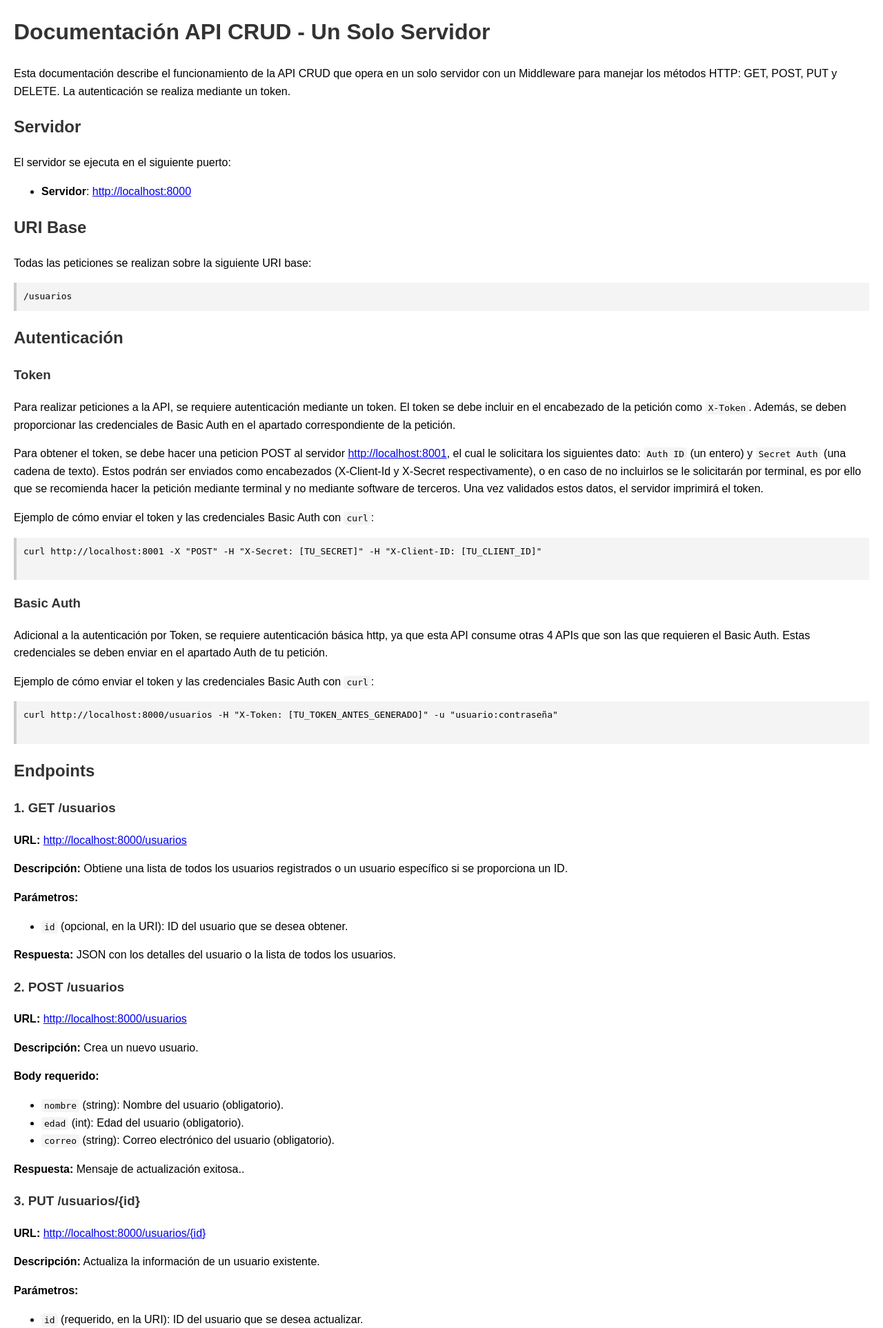
After one commit to brandonghostbull044/ADIP, a PHP site: page /usuarios/docs/one_server.doc.php in a window 1280 px wide. The commit adds this page. Shown: the top 1926 px of the page at 69% size. Run offline with PHP 8.4, Linux system fonts and the light colour scheme.

Commit message:
update/CRUD/V2

```diff
--- /dev/null
+++ b/Examenes/CRUD/docs/one_server.doc.php
@@ -0,0 +1,118 @@
+<?php
+header("Content-Type: text/html; charset=UTF-8");
+echo '
+<!DOCTYPE html>
+<html lang="es">
+<head>
+    <meta charset="UTF-8">
+    <meta name="viewport" content="width=device-width, initial-scale=1.0">
+    <title>Documentación API CRUD - Un Solo Servidor</title>
+    <style>
+        body { font-family: Arial, sans-serif; line-height: 1.6; margin: 20px; }
+        h1, h2, h3 { color: #333; }
+        pre { background: #f4f4f4; padding: 10px; border-left: 4px solid #ccc; }
+        code { background: #f4f4f4; padding: 2px 4px; border-radius: 4px; }
+    </style>
+</head>
+<body>
+    <h1>Documentación API CRUD - Un Solo Servidor</h1>
+    <p>Esta documentación describe el funcionamiento de la API CRUD que opera en un solo servidor con un Middleware para manejar los métodos HTTP: GET, POST, PUT y DELETE. La autenticación se realiza mediante un token.</p>
+
+    <h2>Servidor</h2>
+    <p>El servidor se ejecuta en el siguiente puerto:</p>
+    <ul>
+        <li><strong>Servidor</strong>: <a href="http://localhost:8000" target="_blank">http://localhost:8000</a></li>
+    </ul>
+
+    <h2>URI Base</h2>
+    <p>Todas las peticiones se realizan sobre la siguiente URI base:</p>
+    <pre>/usuarios</pre>
+
+    <h2>Autenticación</h2>
+    <h3>Token</h3>
+    <p>Para realizar peticiones a la API, se requiere autenticación mediante un token. El token se debe incluir en el encabezado de la petición como <code>X-Token</code>. Además, se deben proporcionar las credenciales de Basic Auth en el apartado correspondiente de la petición.</p>
+    <p>Para obtener el token, se debe hacer una peticion POST al servidor <a href="http://localhost:8001">http://localhost:8001</a>, el cual le solicitara los siguientes dato: <code>Auth ID</code> (un entero) y <code>Secret Auth</code> (una cadena de texto). Estos podrán ser enviados como encabezados (X-Client-Id y X-Secret respectivamente), o en caso de no incluirlos se le solicitarán por terminal, es por ello que se recomienda hacer la petición mediante terminal y no mediante software de terceros. Una vez validados estos datos, el servidor imprimirá el token.</p>
+    <p>Ejemplo de cómo enviar el token y las credenciales Basic Auth con <code>curl</code>:</p>
+    <pre>
+curl http://localhost:8001 -X "POST" -H "X-Secret: [TU_SECRET]" -H "X-Client-ID: [TU_CLIENT_ID]"
+    </pre>
+
+    <h3>Basic Auth</h3>
+    <p>Adicional a la autenticación por Token, se requiere autenticación básica http, ya que esta API consume otras 4 APIs que son las que requieren el Basic Auth. Estas credenciales se deben enviar en el apartado Auth de tu petición.</p>
+    <p>Ejemplo de cómo enviar el token y las credenciales Basic Auth con <code>curl</code>:</p>
+    <pre>
+curl http://localhost:8000/usuarios -H "X-Token: [TU_TOKEN_ANTES_GENERADO]" -u "usuario:contraseña"
+    </pre>
+
+    <h2>Endpoints</h2>
+    <h3>1. GET /usuarios</h3>
+    <p><strong>URL:</strong> <a href="http://localhost:8000/usuarios" target="_blank">http://localhost:8000/usuarios</a></p>
+    <p><strong>Descripción:</strong> Obtiene una lista de todos los usuarios registrados o un usuario específico si se proporciona un ID.</p>
+    <p><strong>Parámetros:</strong></p>
+    <ul>
+        <li><code>id</code> (opcional, en la URI): ID del usuario que se desea obtener.</li>
+    </ul>
+    <p><strong>Respuesta:</strong> JSON con los detalles del usuario o la lista de todos los usuarios.</p>
+
+    <h3>2. POST /usuarios</h3>
+    <p><strong>URL:</strong> <a href="http://localhost:8000/usuarios" target="_blank">http://localhost:8000/usuarios</a></p>
+    <p><strong>Descripción:</strong> Crea un nuevo usuario.</p>
+    <p><strong>Body requerido:</strong></p>
+    <ul>
+        <li><code>nombre</code> (string): Nombre del usuario (obligatorio).</li>
+        <li><code>edad</code> (int): Edad del usuario (obligatorio).</li>
+        <li><code>correo</code> (string): Correo electrónico del usuario (obligatorio).</li>
+    </ul>
+    <p><strong>Respuesta:</strong> Mensaje de actualización exitosa..</p>
+
+    <h3>3. PUT /usuarios/{id}</h3>
+    <p><strong>URL:</strong> <a href="http://localhost:8000/usuarios/{id}" target="_blank">http://localhost:8000/usuarios/{id}</a></p>
+    <p><strong>Descripción:</strong> Actualiza la información de un usuario existente.</p>
+    <p><strong>Parámetros:</strong></p>
+    <ul>
+        <li><code>id</code> (requerido, en la URI): ID del usuario que se desea actualizar.</li>
+    </ul>
+    <p><strong>Body permitido:</strong></p>
+    <ul>
+        <li><code>nombre</code> (string): Nombre del usuario (opcional).</li>
+        <li><code>edad</code> (int): Edad del usuario (opcional).</li>
+        <li><code>correo</code> (string): Correo electrónico del usuario (opcional).</li>
+    </ul>
+    <p><strong>Respuesta:</strong> Mensaje de actualización exitosa</p>
+
+    <h3>4. DELETE /usuarios/{id}</h3>
+    <p><strong>URL:</strong> <a href="http://localhost:8000/usuarios/{id}" target="_blank">http://localhost:8000/usuarios/{id}</a></p>
+    <p><strong>Descripción:</strong> Elimina un usuario existente.</p>
+    <p><strong>Parámetros:</strong></p>
+    <ul>
+        <li><code>id</code> (requerido, en la URI): ID del usuario que se desea eliminar.</li>
+    </ul>
+    <p><strong>Respuesta:</strong> Mensaje de eliminación exitosa.</p>
+
+    <h2>Ejemplo de Uso</h2>
+    <p>Ejemplos de cómo realizar peticiones a la API:</p>
+    <pre>
+# Realizar una petición GET para obtener todos los usuarios
+curl http://localhost:8000/usuarios -H "X-Token: [TU_TOKEN]" -u usuario:password
+
+# Realizar una petición POST para crear un nuevo usuario
+curl -X POST http://localhost:8000/usuarios \
+     -H "X-Token: [TU_TOKEN]" \
+     -u usuario:password \
+     -d \'{"nombre": "Juan", "edad": 30, "correo"\: "juan@example.com"}\'
+
+# Realizar una petición PUT para actualizar un usuario
+curl -X PUT http://localhost:8000/usuarios/1 \
+     -H "X-Token: [TU_TOKEN]" \
+     -u usuario:password \
+     -d \'{"nombre": "Juan Pérez", "edad": 31}\'
+
+# Realizar una petición DELETE para eliminar un usuario
+curl -X DELETE http://localhost:8000/usuarios/1 \
+     -H "X-Token: [TU_TOKEN]" \
+     -u usuario:password
+    </pre>
+</body>
+</html>
+';
+?>
--- a/Examenes/CRUD/src/router.php
+++ b/Examenes/CRUD/src/router.php
@@ -5,10 +5,9 @@
 $matches = [];
 
 if (preg_match('/\/([^\/]+)?\/?([^\/]+)?/', $_SERVER["REQUEST_URI"], $matches)) {
-    global $matches;
 
     if ($matches[1] == '') {
-        require __DIR__ . '/../docs/doc.php';
+        require __DIR__ . '/../docs/one_server.doc.php';
     } else {
         switch ($_SERVER['REQUEST_METHOD']) {
             case 'GET':
```
Also changed, not shown: Examenes/CRUD/crud/api_DELETE.php (+6 -1 lines), Examenes/CRUD/crud/api_GET.php (+6 -1 lines), Examenes/CRUD/crud/api_POST.php (+6 -1 lines), Examenes/CRUD/crud/api_PUT.php (+6 -1 lines), Examenes/CRUD/docs/doc.php (deleted, +0 -7 lines), Examenes/CRUD/docs/four_serves.doc.php (added, +101 -0 lines), Examenes/CRUD/init.php (+29 -6 lines), Examenes/CRUD/src/auth_server.php (+6 -4 lines), Examenes/CRUD/src/basic_auth.php (+7 -4 lines), Examenes/CRUD/src/db_connection.php (+9 -4 lines), Examenes/CRUD/src/main_api.php (+8 -1 lines), Examenes/CRUD/src/read_credentials.php (+7 -11 lines), Examenes/CRUD/README.md (added), 2 other files.
